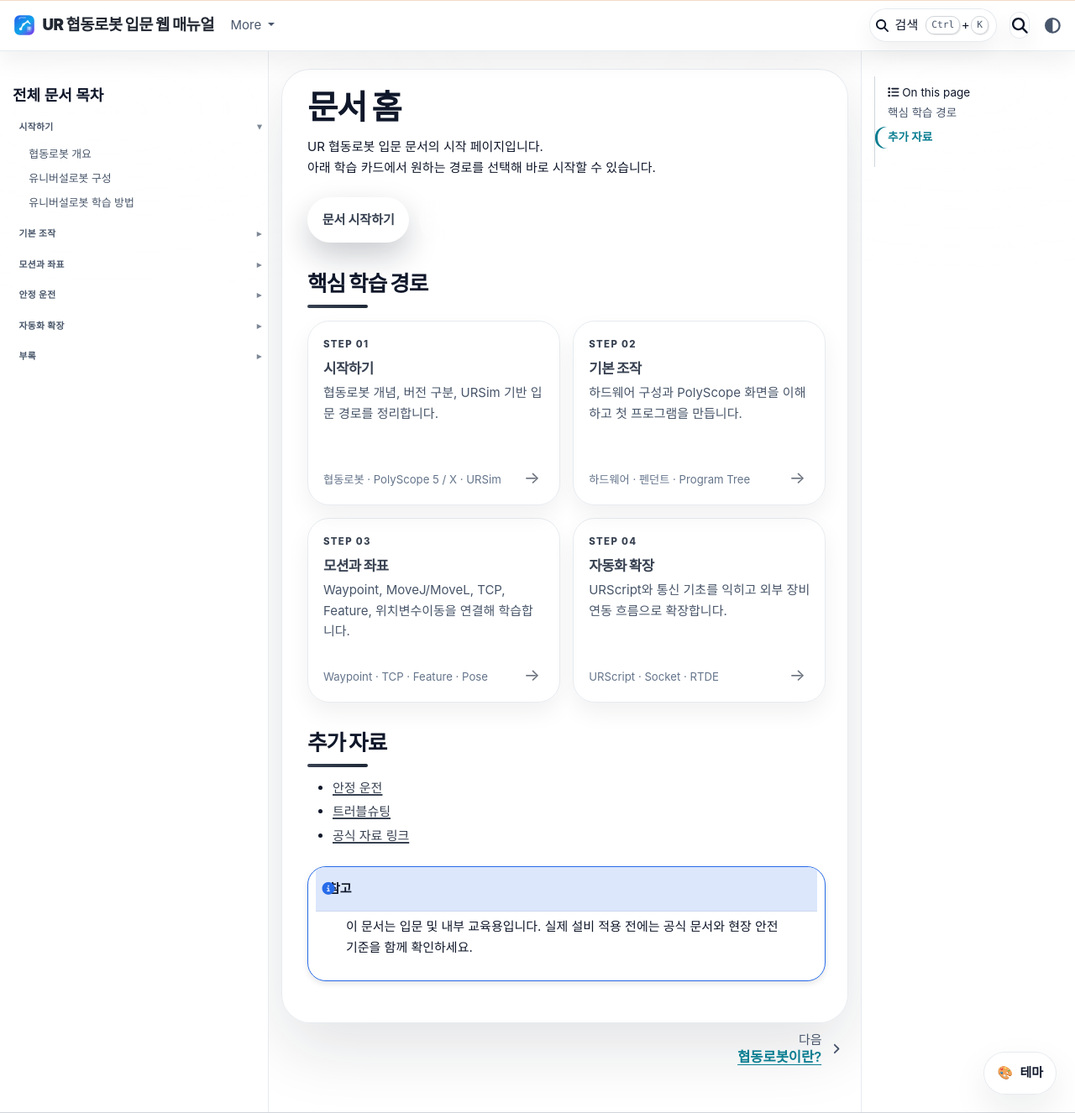
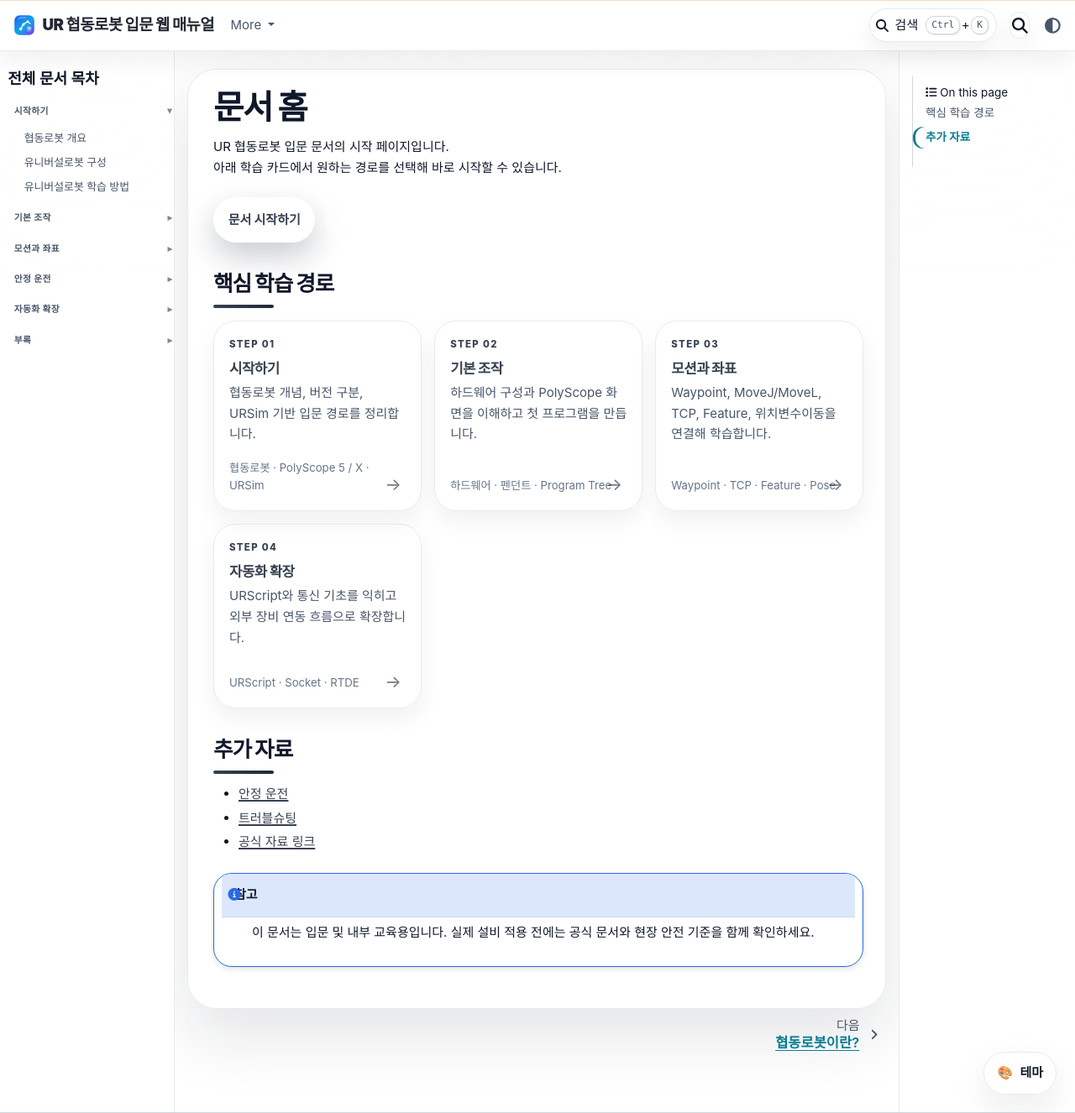
Before and after one commit to shh444/cobot-guidance, a Sphinx documentation site: the page built from docs/index.md, in a window 1280 px wide and 1326 px high. Shown: the whole window at 84% size. Built offline with Sphinx 7.4.7 and the PyData theme 0.15.4, drawn with Linux system fonts in a browser that asks for light colours.

Commit message:
first commit

```diff
--- a/docs/_static/custom.css
+++ b/docs/_static/custom.css
@@ -1,6 +1,10 @@
 html {
   scroll-behavior: smooth;
   font-size: 15px;
+}
+
+:root {
+  --pst-sidebar-secondary: 14rem;
 }
 
 body {
@@ -112,6 +116,15 @@
 .bd-sidebar-primary,
 .bd-sidebar-secondary {
   background: transparent;
+}
+
+@media (min-width: 960px) {
+  .bd-sidebar-primary {
+    flex: 0 0 clamp(208px, 15.5vw, 238px);
+    width: clamp(208px, 15.5vw, 238px);
+    padding: 0.72rem 0.62rem;
+    gap: 0.62rem;
+  }
 }
 
 nav.bd-links p.caption,
```
